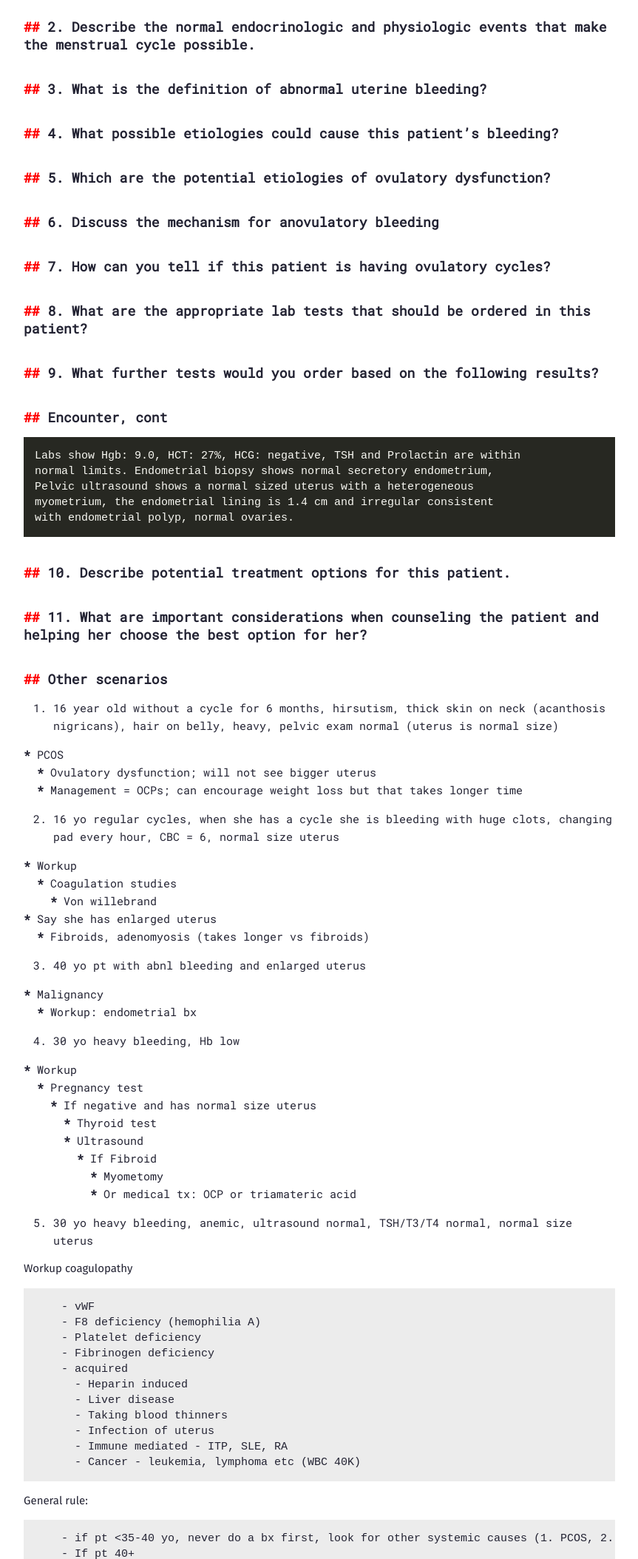
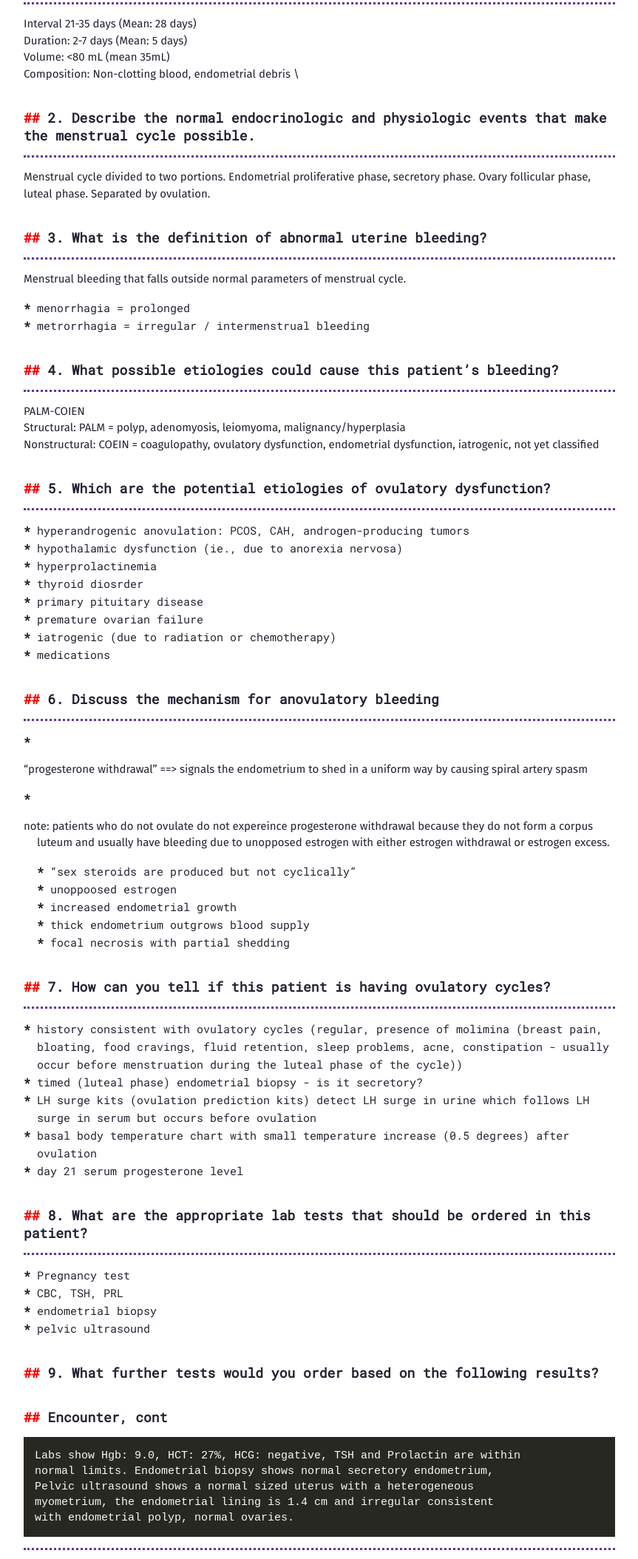
Before and after one commit to perceptronmd/perceptronmd.github.io, a plain HTML site: page posts/abnormal-uterine-bleeding/index.html in a window 1280 px wide. Shown: the part 930-3038 px from the top of the page at 74% size, without its empty margins (208-1071 px from the left). Drawn offline with Linux system fonts and the light colour scheme.

Commit message:
rebuilding site Thu Jan 21 19:59:29 EST 2021

```diff
--- a/posts/abnormal-uterine-bleeding/index.html
+++ b/posts/abnormal-uterine-bleeding/index.html
@@ -89,13 +89,72 @@ adnexae without palpable masses.
         - Estrogen and prog together = secretory phase
     - 14 day impt because corpus luteum can live 14 days
 </code></pre>
+<hr>
+<p>Interval 21-35 days (Mean: 28 days)<br>
+Duration: 2-7 days (Mean: 5 days)<br>
+Volume: &lt;80 mL (mean 35mL)<br>
+Composition: Non-clotting blood, endometrial debris \</p>
 <h2 id="2-describe-the-normal-endocrinologic-and-physiologic-events-that-make-the-menstrual-cycle-possible">2. Describe the normal endocrinologic and physiologic events that make the menstrual cycle possible.</h2>
+<hr>
+<p>Menstrual cycle divided to two portions. Endometrial proliferative phase, secretory phase. Ovary follicular phase, luteal phase. Separated by ovulation.</p>
 <h2 id="3-what-is-the-definition-of-abnormal-uterine-bleeding">3. What is the definition of abnormal uterine bleeding?</h2>
+<hr>
+<p>Menstrual bleeding that falls outside normal parameters of menstrual cycle.</p>
+<ul>
+<li>menorrhagia = prolonged</li>
+<li>metrorrhagia = irregular / intermenstrual bleeding</li>
+</ul>
 <h2 id="4-what-possible-etiologies-could-cause-this-patients-bleeding">4. What possible etiologies could cause this patient’s bleeding?</h2>
+<hr>
+<p>PALM-COIEN<br>
+Structural: PALM = polyp, adenomyosis, leiomyoma, malignancy/hyperplasia<br>
+Nonstructural: COEIN = coagulopathy, ovulatory dysfunction, endometrial dysfunction, iatrogenic, not yet classified</p>
 <h2 id="5-which-are-the-potential-etiologies-of-ovulatory-dysfunction">5. Which are the potential etiologies of ovulatory dysfunction?</h2>
+<hr>
+<ul>
+<li>hyperandrogenic anovulation: PCOS, CAH, androgen-producing tumors</li>
+<li>hypothalamic dysfunction (ie., due to anorexia nervosa)</li>
+<li>hyperprolactinemia</li>
+<li>thyroid diosrder</li>
+<li>primary pituitary disease</li>
+<li>premature ovarian failure</li>
+<li>iatrogenic (due to radiation or chemotherapy)</li>
+<li>medications</li>
+</ul>
 <h2 id="6-discuss-the-mechanism-for-anovulatory-bleeding">6. Discuss the mechanism for anovulatory bleeding</h2>
+<hr>
+<ul>
+<li>
+<p>&ldquo;progesterone withdrawal&rdquo; ==&gt; signals the endometrium to shed in a uniform way by causing spiral artery spasm</p>
+</li>
+<li>
+<p>note: patients who do not ovulate do not expereince progesterone withdrawal because they do not form a corpus luteum and usually have bleeding due to unopposed estrogen with either estrogen withdrawal or estrogen excess.</p>
+<ul>
+<li>&ldquo;sex steroids are produced but not cyclically&rdquo;</li>
+<li>unoppoosed estrogen</li>
+<li>increased endometrial growth</li>
+<li>thick endometrium outgrows blood supply</li>
+<li>focal necrosis with partial shedding</li>
+</ul>
+</li>
+</ul>
 <h2 id="7-how-can-you-tell-if-this-patient-is-having-ovulatory-cycles">7. How can you tell if this patient is having ovulatory cycles?</h2>
+<hr>
+<ul>
+<li>history consistent with ovulatory cycles (regular, presence of molimina (breast pain, bloating, food cravings, fluid retention, sleep problems, acne, constipation - usually occur before menstruation during the luteal phase of the cycle))</li>
+<li>timed (luteal phase) endometrial biopsy - is it secretory?</li>
+<li>LH surge kits (ovulation prediction kits) detect LH surge in urine which follows LH surge in serum but occurs before ovulation</li>
+<li>basal body temperature chart with small temperature increase (0.5 degrees) after ovulation</li>
+<li>day 21 serum progesterone level</li>
+</ul>
 <h2 id="8-what-are-the-appropriate-lab-tests-that-should-be-ordered-in-this-patient">8. What are the appropriate lab tests that should be ordered in this patient?</h2>
+<hr>
+<ul>
+<li>Pregnancy test</li>
+<li>CBC, TSH, PRL</li>
+<li>endometrial biopsy</li>
+<li>pelvic ultrasound</li>
+</ul>
 <h2 id="9-what-further-tests-would-you-order-based-on-the-following-results">9. What further tests would you order based on the following results?</h2>
 <h2 id="encounter-cont">Encounter, cont</h2>
 <div class="highlight"><pre style="color:#f8f8f2;background-color:#272822;-moz-tab-size:4;-o-tab-size:4;tab-size:4"><code class="language-fallback" data-lang="fallback">Labs show Hgb: 9.0, HCT: 27%, HCG: negative, TSH and Prolactin are within
@@ -103,8 +162,38 @@ normal limits. Endometrial biopsy shows normal secretory endometrium,
 Pelvic ultrasound shows a normal sized uterus with a heterogeneous
 myometrium, the endometrial lining is 1.4 cm and irregular consistent
 with endometrial polyp, normal ovaries.
-</code></pre></div><h2 id="10-describe-potential-treatment-options-for-this-patient">10. Describe potential treatment options for this patient.</h2>
+</code></pre></div><hr>
+<p>Most likely endometrial polyp</p>
+<ul>
+<li>Diagnostic hysteroscopy</li>
+<li>hysterosalpingogram</li>
+<li>fluid-enhanced sonohysterogram</li>
+</ul>
+<h2 id="10-describe-potential-treatment-options-for-this-patient">10. Describe potential treatment options for this patient.</h2>
+<hr>
+<ul>
+<li>
+<p>note: endometrial ablation is most effective when there is no anatomic lesion; this patient has anatomic abnormality</p>
+</li>
+<li>
+<p>Medical options:</p>
+<ul>
+<li>OCP</li>
+<li>cyclic progestin</li>
+<li>GnRH agonist</li>
+<li>high dose NSAIDs</li>
+<li>tranexamic acid</li>
+<li>LNG IUD (Mirena)</li>
+</ul>
+</li>
+</ul>
 <h2 id="11-what-are-important-considerations-when-counseling-the-patient-and-helping-her-choose-the-best-option-for-her">11. What are important considerations when counseling the patient and helping her choose the best option for her?</h2>
+<ul>
+<li>Fertility</li>
+<li>Therapeutic goals: permanent vs reversible</li>
+<li>Operative risk</li>
+<li>Time to menopause</li>
+</ul>
 <h2 id="other-scenarios">Other scenarios</h2>
 <ol>
 <li>16 year old without a cycle for 6 months, hirsutism, thick skin on neck (acanthosis nigricans), hair on belly, heavy, pelvic exam normal (uterus is normal size)</li>
```
